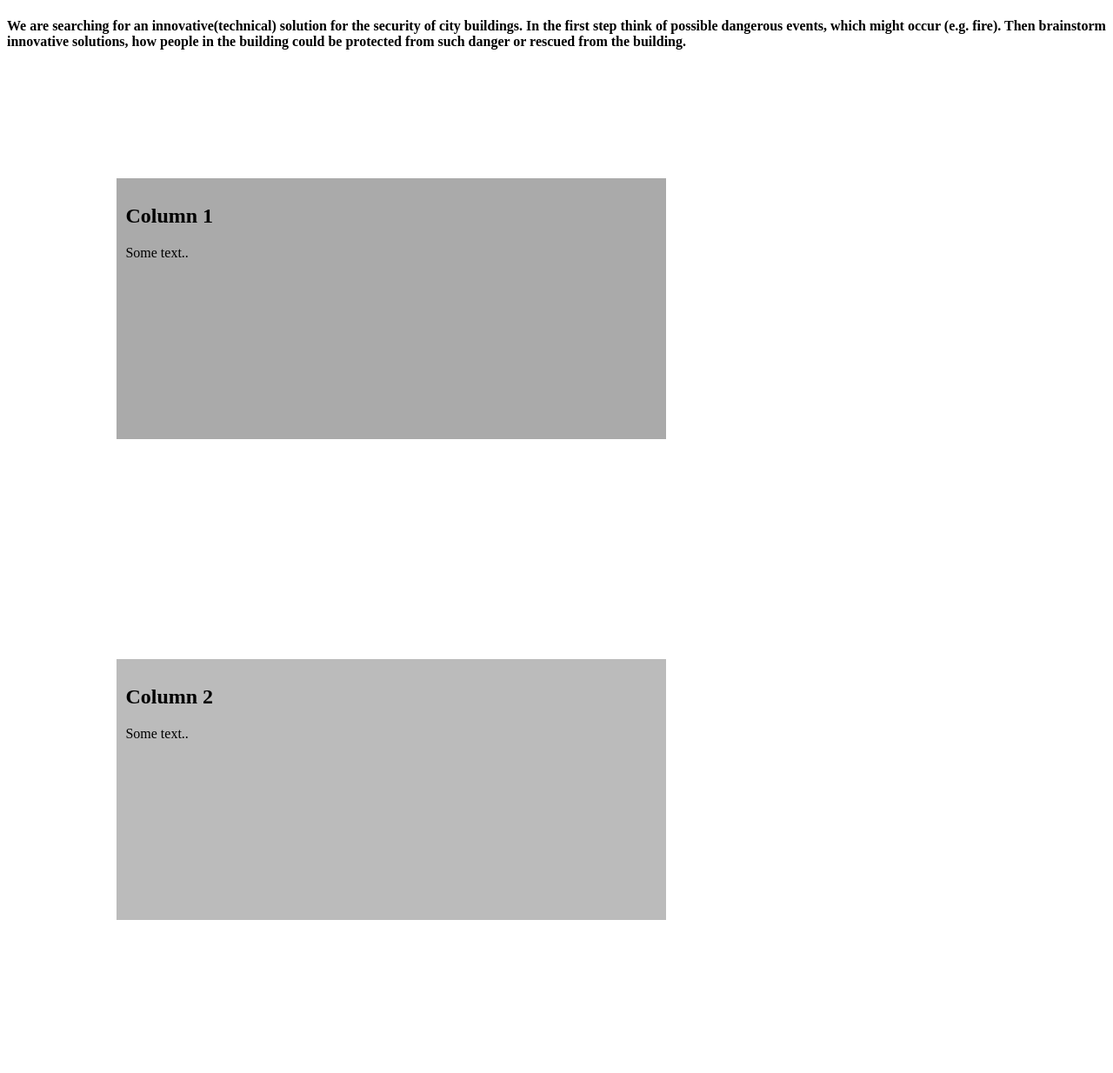
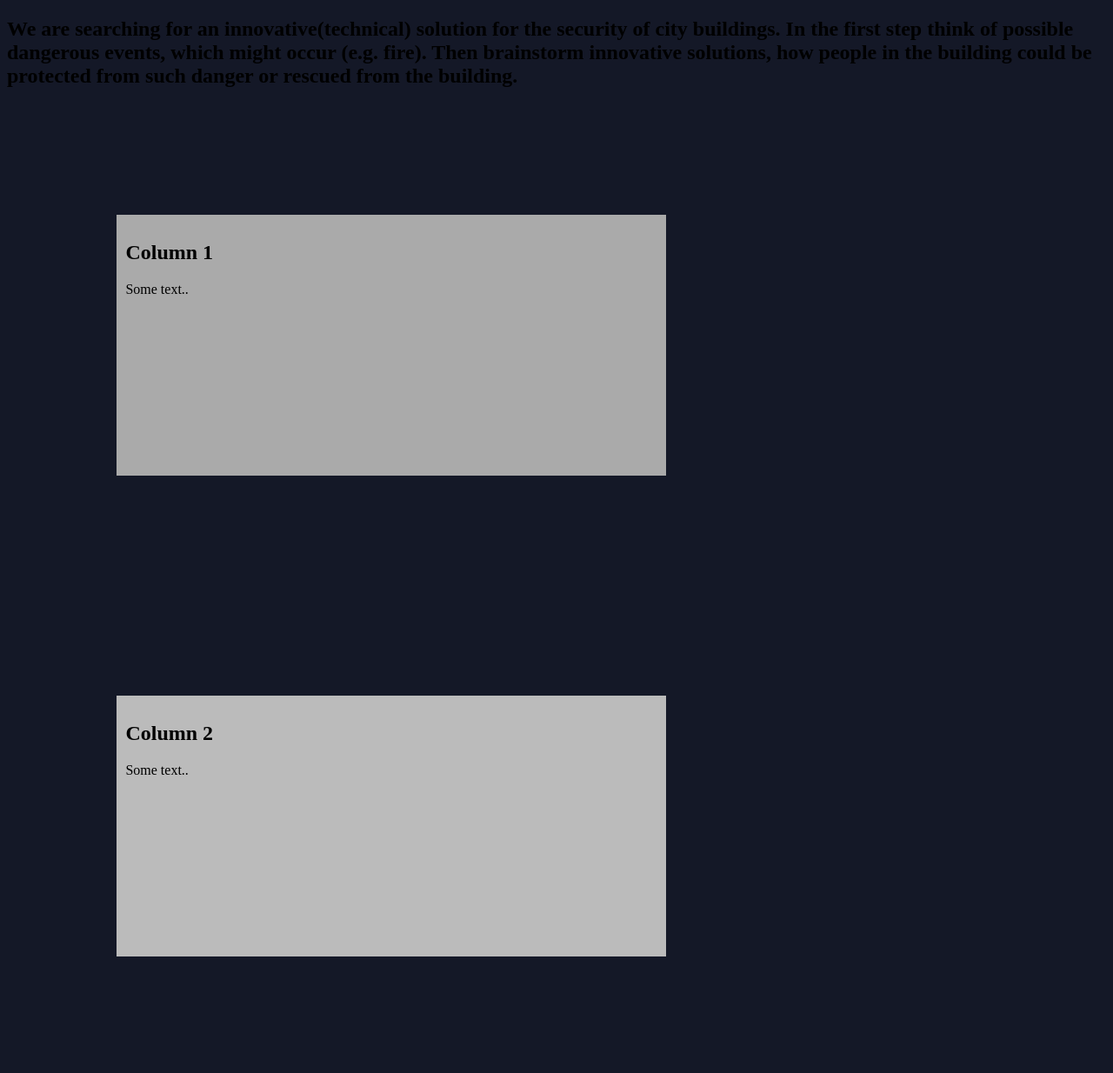
Before and after one commit to teiadom/ideasubmission, a Flask app: page / in a window 1280 px wide. Shown: the whole page at 87% size. Before the commit the page ends 1058 px from the top, so only its background shows below. Run offline with Flask 2, Linux system fonts and the light colour scheme.

Commit message:
changed html

```diff
--- a/flask_qa/templates/home1.html
+++ b/flask_qa/templates/home1.html
@@ -28,16 +28,17 @@
     width: 100%;
   }
 }
+body {
+  background-color: #141827;
+}
 </style>
 </head>
 <body>
-
- <div class="page-header">
-        <h4>We are searching for an innovative(technical) solution for the security of city buildings.
+        <h2>We are searching for an innovative(technical) solution for the security of city buildings.
             In the first step think of possible dangerous events, which might occur (e.g. fire).
             Then brainstorm innovative solutions, how people in the building could be protected from such danger or
-            rescued from the building.</h4>
-      </div>
+            rescued from the building.</h2>
+
 <div class="row">
   <div class="column" style="background-color:#aaa;">
     <h2>Column 1</h2>
```
